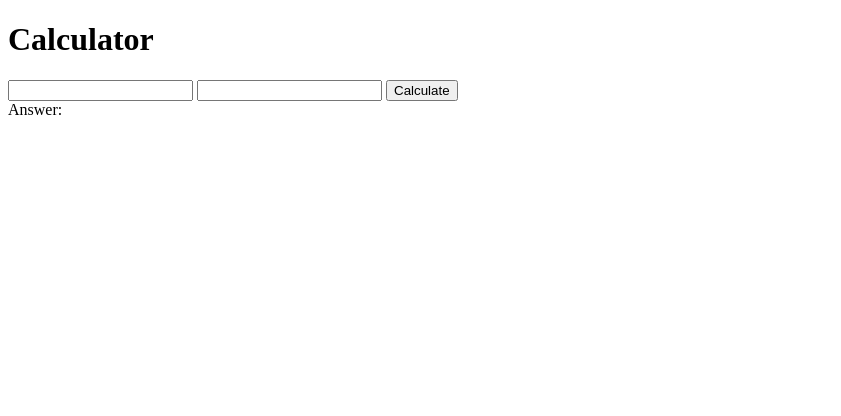
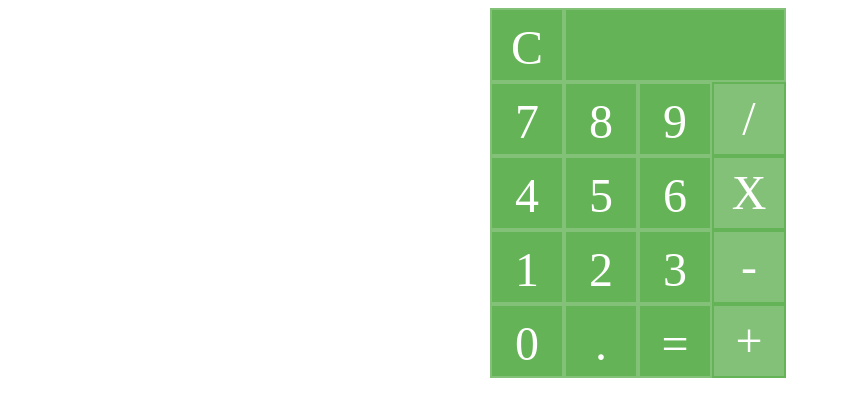
Before and after one commit to R1V3R5/Dom-Manipulation, a plain HTML site: page hard-mode/index.html in a window 1280 px wide. Shown: the whole page, without its empty margins (0-841 px from the left). Drawn offline with Linux system fonts and the light colour scheme.

Commit message:
Have calcluator mocked up and showing, no js functionality yet

```diff
--- a/hard-mode/index.html
+++ b/hard-mode/index.html
@@ -1,22 +1,30 @@
 <!DOCTYPE html>
 <html>
 <head>
-  <title>Calculator</title>
+  <title>Calculator Hard-Mode</title>
   <link rel="stylesheet" type="text/css" href="main.css">
 </head>
 <body>
-  <h1>Calculator</h1>
-
-  <form>
-    <input type="text" id="value-one" />
-    <input type="text" id="value-two" />
-    <button id="calculate-button">Calculate</button>
-  </form>
-
-  <div class="answer">
-    Answer: <span id="answer"></span>
+  <div class="calculator">
+    <div class="calc-buttons clear">C</div>
+    <div class="display"></div>
+    <div class="calc-buttons seven">7</div>
+    <div class="calc-buttons eight">8</div>
+    <div class="calc-buttons nine">9</div>
+    <div class="operator divide">/</div>
+    <div class="calc-buttons four">4</div>
+    <div class="calc-buttons five">5</div>
+    <div class="calc-buttons six">6</div>
+    <div class="operator multiply">X</div>
+    <div class="calc-buttons one">1</div>
+    <div class="calc-buttons two">2</div>
+    <div class="calc-buttons three">3</div>
+    <div class="operator subtract">-</div>
+    <div class="calc-buttons zero">0</div>
+    <div class="calc-buttons period">.</div>
+    <div class="calc-buttons equal">=</div>
+    <div class="operator add">+</div>
   </div>
-
 
 <script src="main.js" type="text/javascript" charset="utf-8" ></script>
 </body>
--- a/hard-mode/main.css
+++ b/hard-mode/main.css
@@ -0,0 +1,36 @@
+.calculator {
+  width: 300px;
+  height: 400px;
+  /*border: solid black 1px;*/
+  vertical-align: top;
+  margin: 0 auto;
+}
+.calc-buttons {
+  width:70px;
+  height:70px;
+  float: left;
+  background: rgb(101 ,179 ,87);
+  border: solid 2px rgb(131 ,193 ,120 );
+  text-align: center;
+  font-size: 48px;
+  color: white;
+  line-height: 75px;
+}
+.display {
+  width:218px;
+  height:70px;
+  float: left;
+  background: rgb(101 ,179 ,87);
+  border: solid 2px rgb(131 ,193 ,120 );
+}
+.operator {
+  width:70px;
+  height:70px;
+  float: left;
+  background: rgb(131 ,193 ,120 );
+  border: solid 2px rgb(101 ,179 ,87);
+  text-align: center;
+  font-size: 48px;
+  color: white;
+  line-height: 70px;
+}
--- a/hard-mode/main.js
+++ b/hard-mode/main.js
@@ -0,0 +1,22 @@
+// var calc = document.querySelector(".calc-buttons");
+// calc.addEventListener('click', function (event) {
+//   console.log(event)
+// })
+
+
+var one= document.querySelector(".one");
+var two= document.querySelector(".two");
+var three= document.querySelector(".three");
+var four= document.querySelector(".four");
+var five= document.querySelector(".five");
+var six= document.querySelector(".six");
+var seven= document.querySelector(".seven");
+var eight= document.querySelector(".eight");
+var nine= document.querySelector(".nine");
+var add= document.querySelector(".add");
+var subtract= document.querySelector(".subtract");
+var multiply= document.querySelector(".multiply");
+var divide= document.querySelector(".divide");
+var equal= document.querySelector(".equal");
+var period= document.querySelector(".period");
+var clear= document.querySelector(".clear");
--- a/normal-mode/main.js
+++ b/normal-mode/main.js
@@ -4,7 +4,5 @@ calculate.addEventListener('click', function (event) {
   var input1 = document.querySelector("#value-one");
   var input2 = document.querySelector("#value-two");
   var answer = document.querySelector("#answer");
-  input1.textContent = input1.value;
-  input2.textContent = input2.value;
   answer.textContent = (Number(input1.value) + Number(input2.value));
 });
```
Also changed, not shown: normal-mode/index.html (+1 -1 lines).
